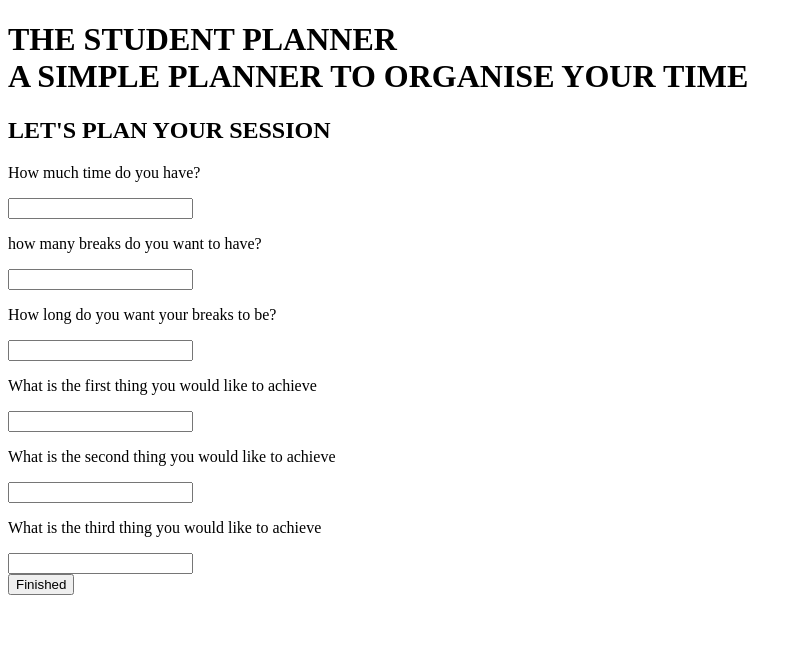
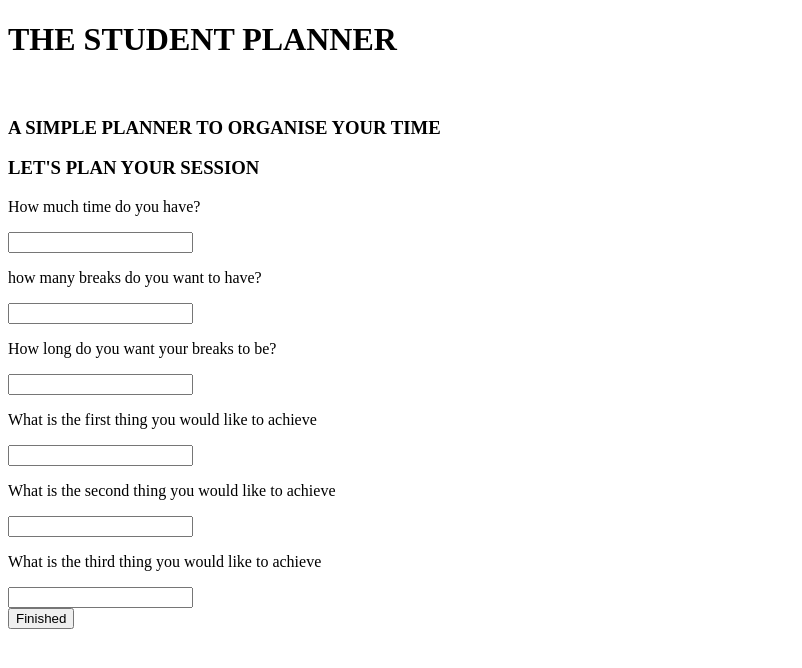
Before and after one commit to PHousden/Student-Planner, a plain HTML site: page src/main.html in a window 1280 px wide. Shown: the whole page, without its empty margins (0-802 px from the left). Drawn offline with Linux system fonts and the light colour scheme.

Commit message:
Add css file for main.html

```diff
--- a/src/main.html
+++ b/src/main.html
@@ -4,18 +4,23 @@
     <meta charset="UTF-8" />
     <meta http-equiv="X-UA-Compatible" content="IE=edge" />
     <meta name="viewport" content="width=device-width, initial-scale=1.0" />
+    <link rel="stylesheet" href="CSS/main-style.css" />
     <title>Student Planner</title>
   </head>
   <body>
     <header>
-
-      <h1>THE STUDENT PLANNER<br />A SIMPLE PLANNER TO ORGANISE YOUR TIME</h1>
-      <h2>LET'S PLAN YOUR SESSION</h2>
+      <div class="title">
+        <h1>THE STUDENT PLANNER</h1>
+      </div>
+      <br />
 
     </header>
+    <div class="sub_header">
+        <h3>A SIMPLE PLANNER TO ORGANISE YOUR TIME</h3>
+        <h3>LET'S PLAN YOUR SESSION</h3>
+      </div>
 
     <main>
-
       <div class="form">
         <p>How much time do you have?</p>
         <input type="text" />
@@ -34,7 +39,6 @@
       <div class="button">
         <button type="button">Finished</button>
       </div>
-
     </main>
 
     <p>&nbsp;</p>
```
Also changed, not shown: src/CSS/main-style.css (added).
